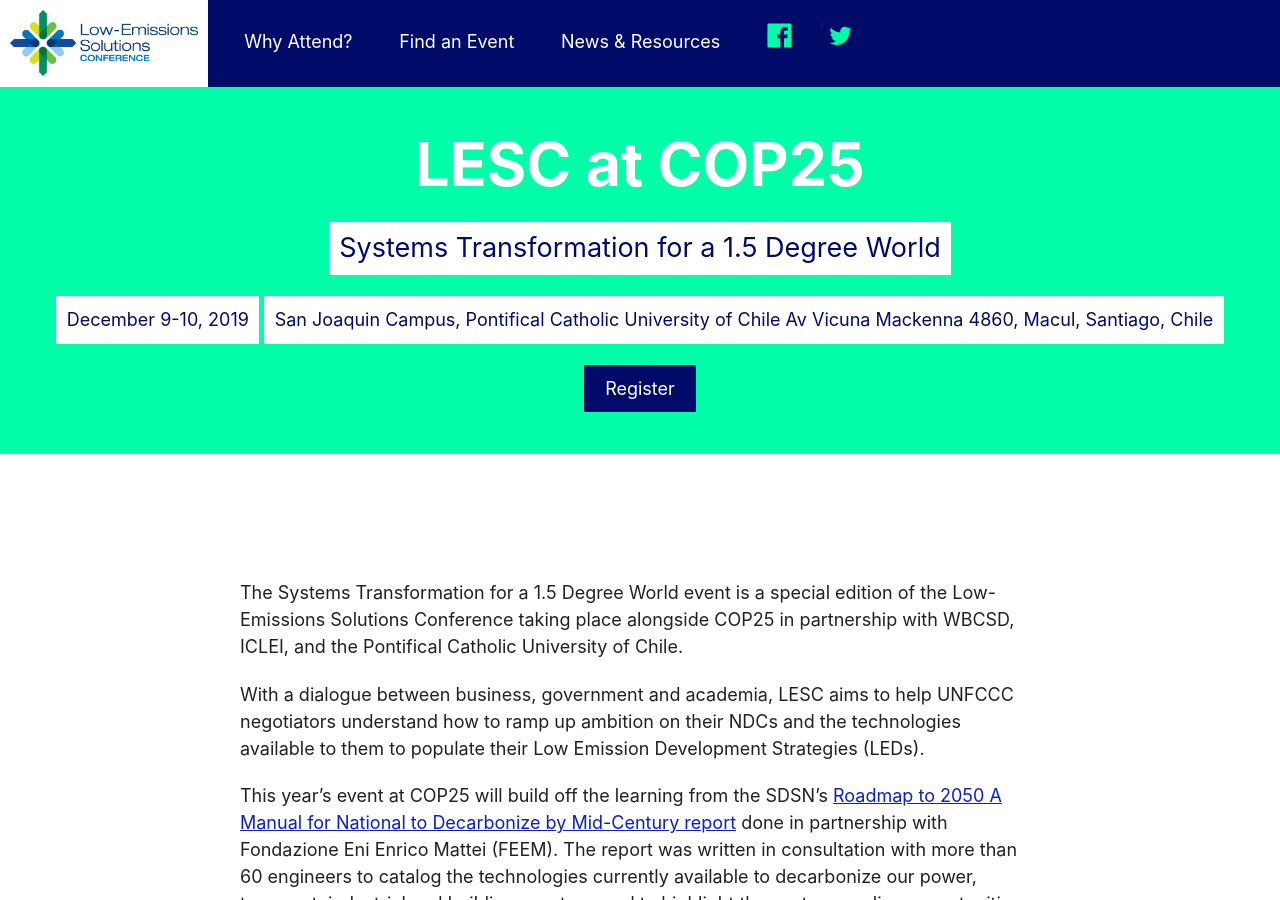
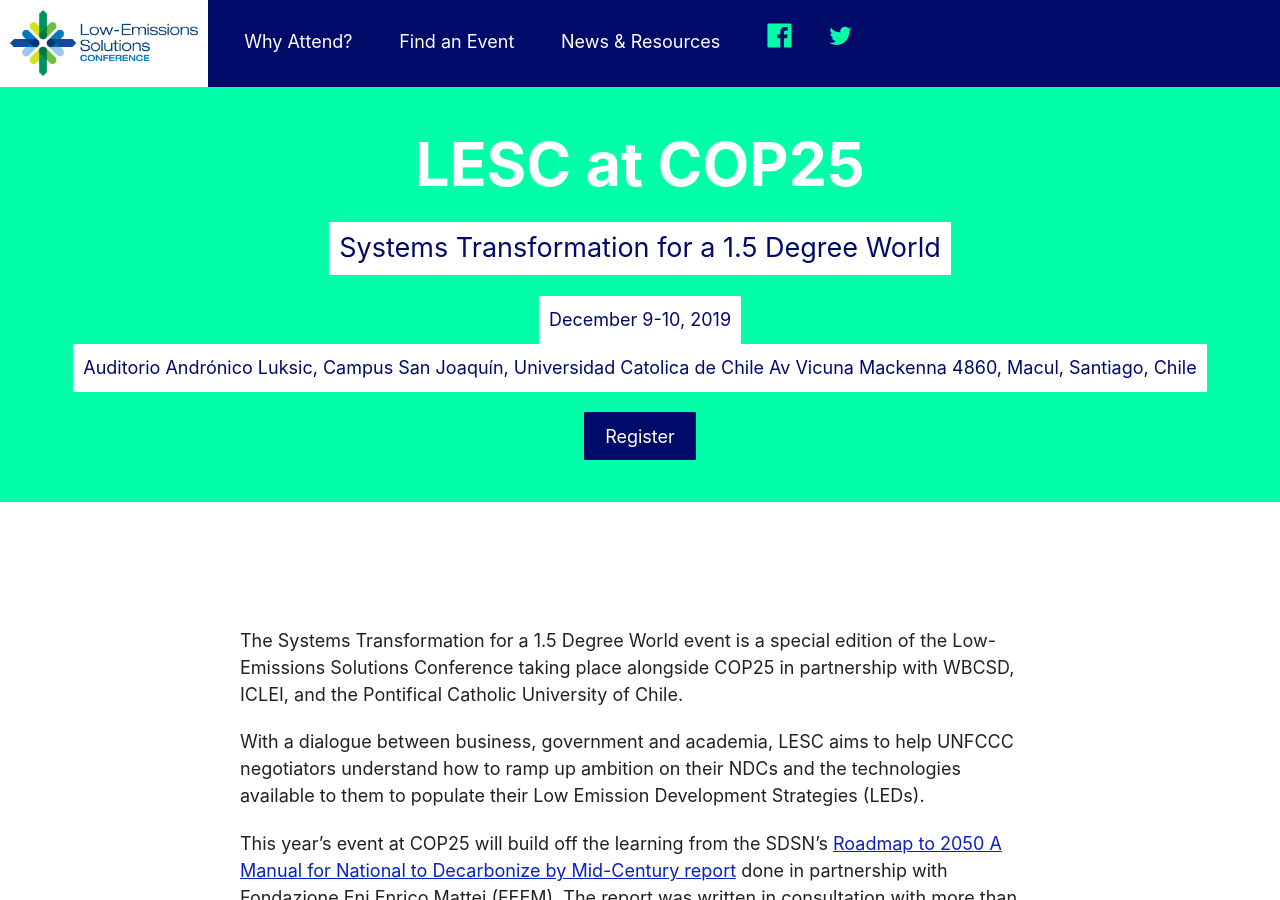
Before and after one commit to ryanswaney/lesc-jekyll, a Jekyll site: the page built from _event/lesc-cop25.markdown, in a window 1280 px wide and 900 px high. Built offline with Jekyll 4.4.1, drawn with Linux system fonts in a browser that asks for light colours; nearby versions of some CDN libraries; some web fonts are replaced.

Commit message:
Update lesc-cop25.markdown

```diff
--- a/_event/lesc-cop25.markdown
+++ b/_event/lesc-cop25.markdown
@@ -4,7 +4,7 @@
 permalink: "/event/lesc-at-cop25"
 is-featured: true
 theme: Systems Transformation for a 1.5 Degree World
-location-text: San Joaquin Campus, Pontifical Catholic University of Chile Av Vicuna Mackenna 4860, Macul, Santiago, Chile
+location-text: Auditorio Andrónico Luksic, Campus San Joaquín, Universidad Catolica de Chile Av Vicuna Mackenna 4860, Macul, Santiago, Chile
 event-date-text: December 9-10, 2019
 blurb: "The 2019 LESC will bring together leaders and scientists from businesses, governments, and academia from around the world. Happening on the side lines of COP25, the LESC will host six panels featuring distinguished speakers who will showcase decarbonization solutions in power, transport, industrial, and buildings sectors, and highlight the sector coupling opportunities available with a systems approach."
 registration-url: "https://www.eventbrite.com/e/low-emissions-solutions-conference-lesc-at-cop25-registration-77183448773"
```
